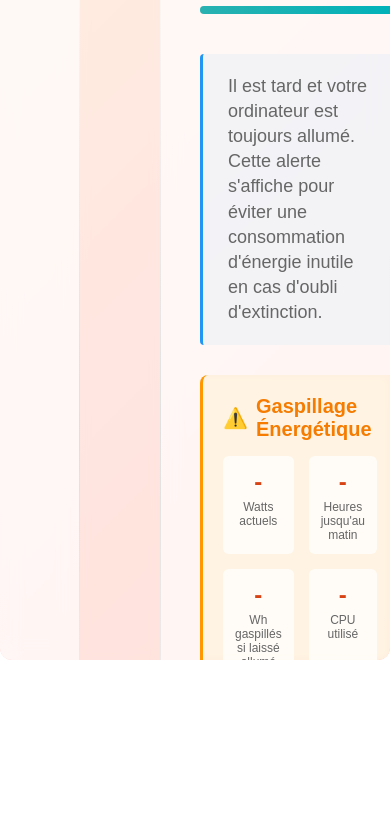
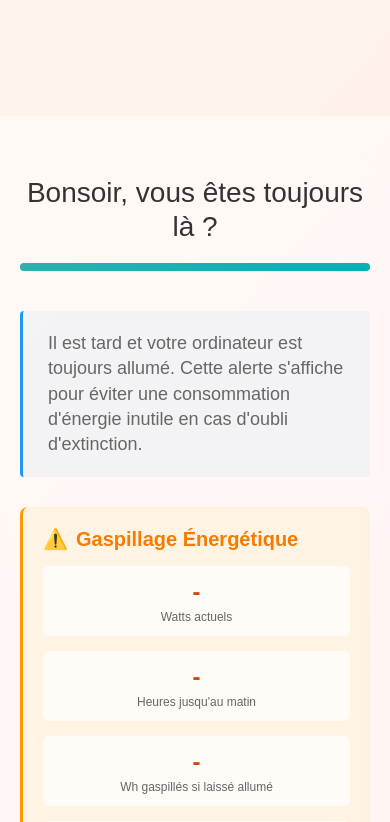
Before and after one commit to Ronnarrdd/AutoEcoShutdown, a website: page public/index.html in a window 390 px wide. Shown: the part 184-1006 px from the top of the page. Before the commit the page ends 844 px from the top, so only its background shows below. Drawn offline with nearby package versions, Linux system fonts and the light colour scheme; a web font is replaced by a local one.

Commit message:
Fix: Adaptation de l'application pour les écrans plus petits

```diff
--- a/public/index.html
+++ b/public/index.html
@@ -26,7 +26,7 @@
             height: 100%;
             box-sizing: border-box;
             display: grid;
-            grid-template-columns: minmax(400px, 1fr) minmax(500px, 2fr) minmax(400px, 1fr);
+            grid-template-columns: 1fr 1.5fr 1fr;
             background: linear-gradient(135deg,
                 #FFE5CC 0%,
                 #FFD6CC 50%,
@@ -303,12 +303,92 @@
         }
 
         @media (max-width: 1200px) {
-            .container {
-                grid-template-columns: 1fr 1.5fr 1fr;
+            html, body {
+                height: auto;
+                min-height: 100vh;
+                overflow-y: auto;
             }
 
-            .left-column, .right-column {
-                padding: 40px;
+            .container {
+                grid-template-columns: 1fr 1fr;
+                grid-template-areas:
+                    "left right"
+                    "center center";
+                height: auto;
+                min-height: 100vh;
+                display: grid;
+                overflow: visible;
+            }
+
+            .left-column {
+                grid-area: left;
+                padding: 30px;
+                border-right: 1px solid rgba(255,255,255,0.3);
+            }
+
+            .left-column::after {
+                display: none;
+            }
+
+            .right-column {
+                grid-area: right;
+                padding: 30px;
+            }
+
+            .right-column::before {
+                display: none;
+            }
+
+            .center-column {
+                grid-area: center;
+                height: 400px;
+                background: rgba(255, 255, 255, 0.6);
+            }
+        }
+
+        @media (max-width: 768px) {
+            .container {
+                display: flex;
+                flex-direction: column;
+            }
+
+            .left-column, .right-column, .center-column {
+                width: 100%;
+                padding: 20px;
+                box-sizing: border-box;
+                border: none;
+            }
+
+            .center-column {
+                height: 300px;
+                order: -1;
+            }
+
+            .message {
+                font-size: 28px;
+                text-align: center;
+                margin-bottom: 20px;
+            }
+
+            .stay-here-button {
+                width: 100%;
+                padding: 15px;
+                font-size: 20px;
+                margin-top: 20px;
+            }
+
+            .eco-metrics {
+                grid-template-columns: 1fr;
+            }
+
+            .tip-text {
+                font-size: 20px;
+                text-align: center;
+                display: block;
+            }
+
+            .chart-container {
+                height: 150px;
             }
         }
     </style>
@@ -370,7 +450,7 @@
         </div>
         <div class="right-column">
             <div>
-                <div class="message">Coucou, vous êtes toujours là ?</div>
+                <div class="message">Bonsoir, vous êtes toujours là ?</div>
                 <div class="progress-bar">
                     <div class="progress" id="progress"></div>
                 </div>
--- a/src-tauri/Cargo.toml
+++ b/src-tauri/Cargo.toml
@@ -5,7 +5,7 @@ description = "Application d'extinction automatique avec tableau de bord écolog
 authors = ["you"]
 license = ""
 repository = ""
-edition = "2025"
+edition = "2021"
 
 [build-dependencies]
 tauri-build = { version = "1.5", features = [] }
```
